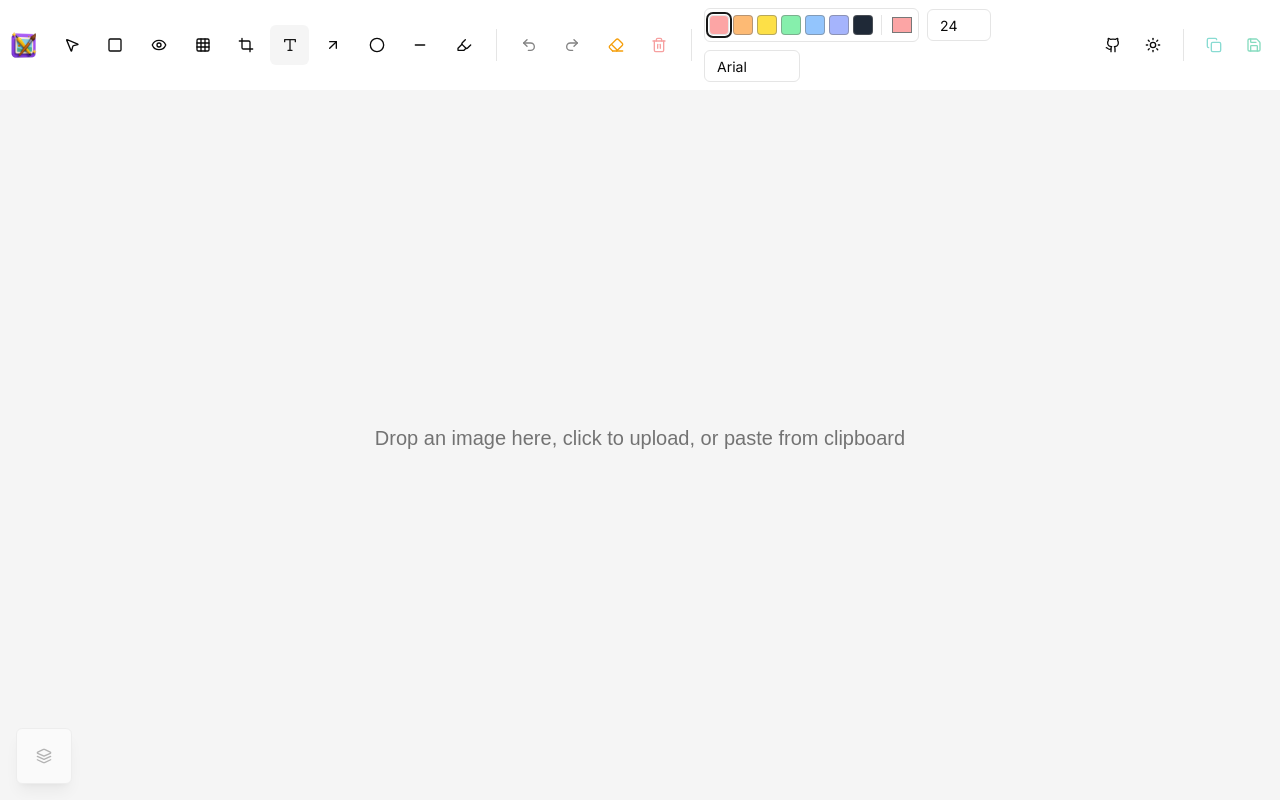
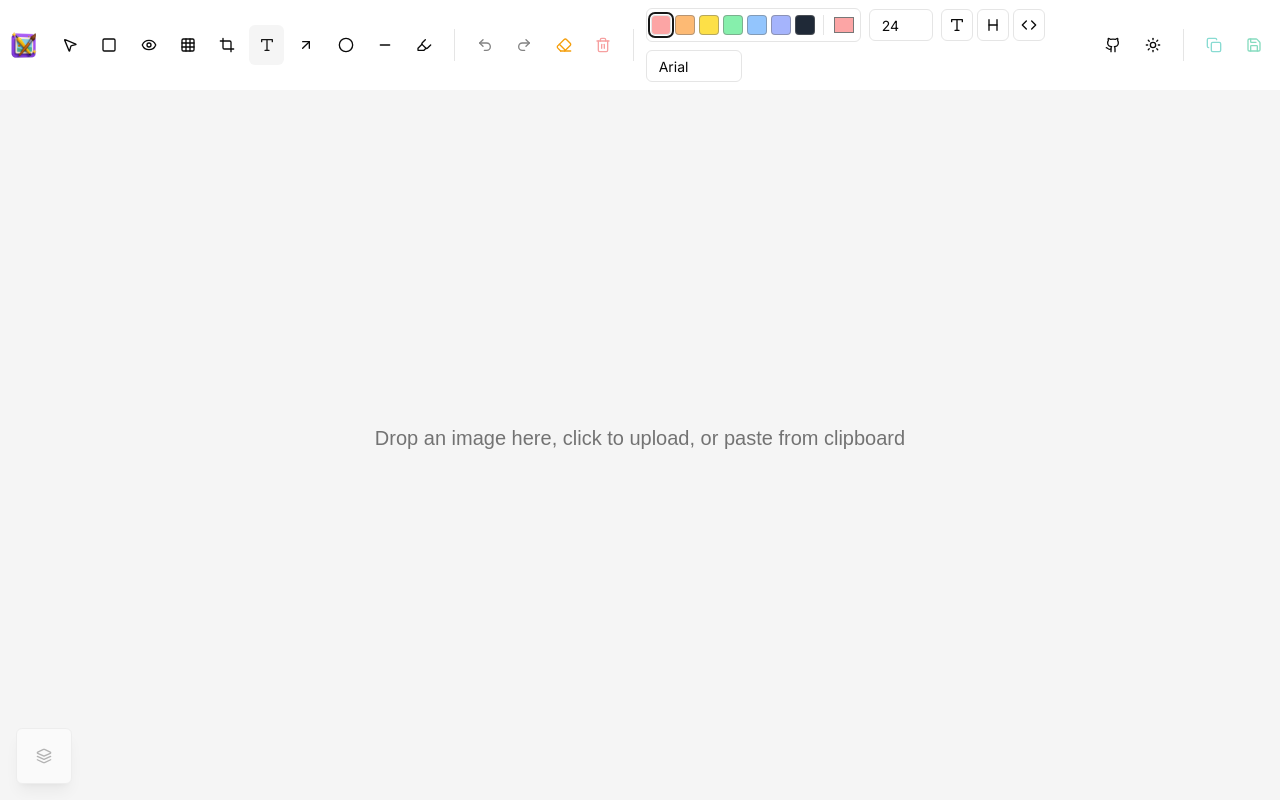
Before and after one commit to pablopunk/x, a Next.js app: page / in a window 1280 px wide. Both pictures are taken after a click on the button 292 px from the left and 28 px from the top of the page. Built offline with nearby package versions, Linux system fonts and the light colour scheme.

Commit message:
Add font family selection buttons with tooltips in tool settings
Co-authored-by: pablo <pablo@maze.design>

```diff
--- a/components/tool-settings.tsx
+++ b/components/tool-settings.tsx
@@ -12,12 +12,14 @@ import {
 import { Slider } from "@/components/ui/slider";
 import { Input } from "@/components/ui/input";
 import { Checkbox } from "@/components/ui/checkbox";
+import { Button } from "@/components/ui/button";
 import {
 	Tooltip,
 	TooltipContent,
 	TooltipTrigger,
 } from "@/components/ui/tooltip";
 import { Separator } from "@/components/ui/separator";
+import { Type, Heading, Code } from "lucide-react";
 
 export interface ToolSettingsProps {
 	activeToolType: Tool | undefined;
@@ -257,6 +259,59 @@ export default function ToolSettings({
 								</TooltipTrigger>
 								<TooltipContent>Font Size</TooltipContent>
 							</Tooltip>
+							<div className="flex items-center gap-1">
+								<Tooltip>
+									<TooltipTrigger asChild>
+										<Button
+											variant={fontFamily === "Arial, sans-serif" ? "default" : "outline"}
+											size="sm"
+											className="h-8 w-8 p-0"
+											onClick={() => {
+												setFontFamily("Arial, sans-serif");
+												handleSettingChange("fontFamily", "Arial, sans-serif");
+											}}
+											aria-label="Sans-serif font"
+										>
+											<Type className="h-4 w-4" />
+										</Button>
+									</TooltipTrigger>
+									<TooltipContent>Sans-serif (Arial)</TooltipContent>
+								</Tooltip>
+								<Tooltip>
+									<TooltipTrigger asChild>
+										<Button
+											variant={fontFamily === "Georgia, serif" ? "default" : "outline"}
+											size="sm"
+											className="h-8 w-8 p-0"
+											onClick={() => {
+												setFontFamily("Georgia, serif");
+												handleSettingChange("fontFamily", "Georgia, serif");
+											}}
+											aria-label="Serif font"
+										>
+											<Heading className="h-4 w-4" />
+										</Button>
+									</TooltipTrigger>
+									<TooltipContent>Serif (Georgia)</TooltipContent>
+								</Tooltip>
+								<Tooltip>
+									<TooltipTrigger asChild>
+										<Button
+											variant={fontFamily === "Monaco, monospace" ? "default" : "outline"}
+											size="sm"
+											className="h-8 w-8 p-0"
+											onClick={() => {
+												setFontFamily("Monaco, monospace");
+												handleSettingChange("fontFamily", "Monaco, monospace");
+											}}
+											aria-label="Monospace font"
+										>
+											<Code className="h-4 w-4" />
+										</Button>
+									</TooltipTrigger>
+									<TooltipContent>Monospace (Monaco)</TooltipContent>
+								</Tooltip>
+							</div>
 							<Tooltip>
 								<TooltipTrigger asChild>
 									<Input
```
